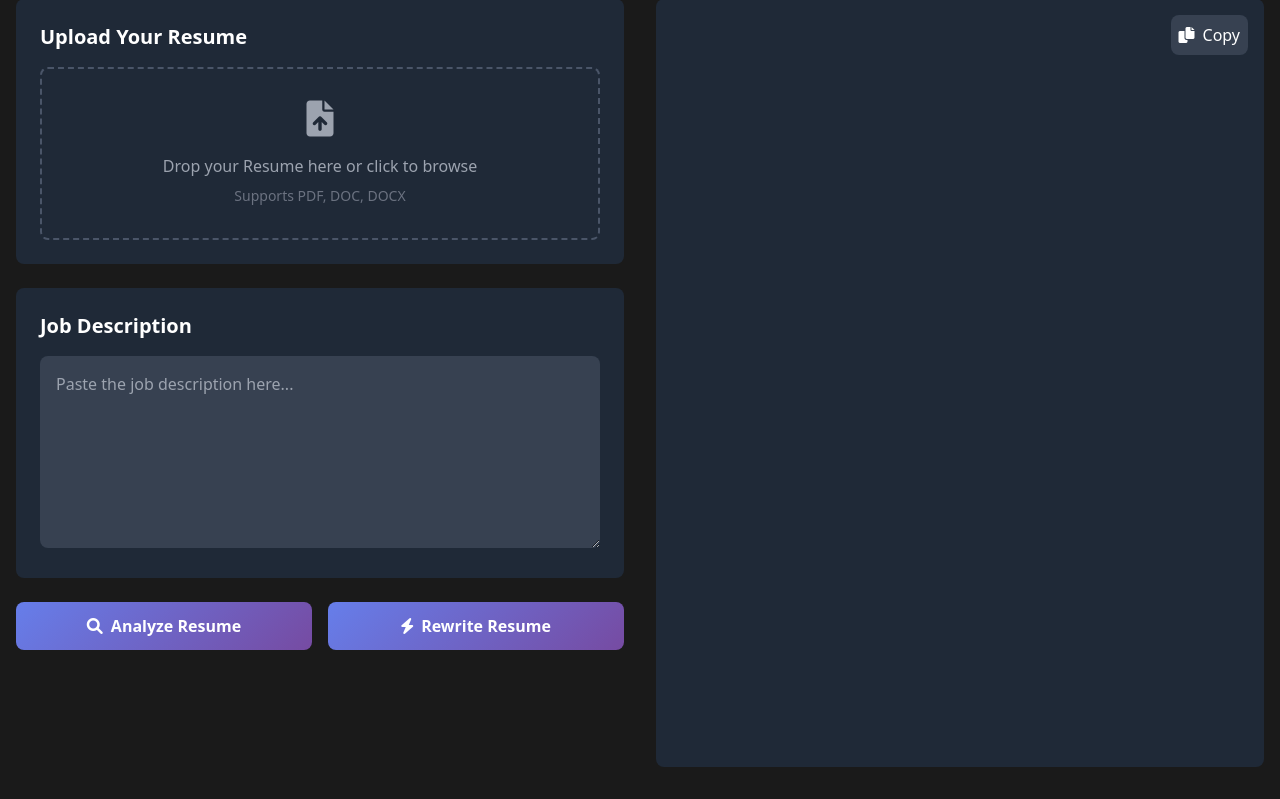
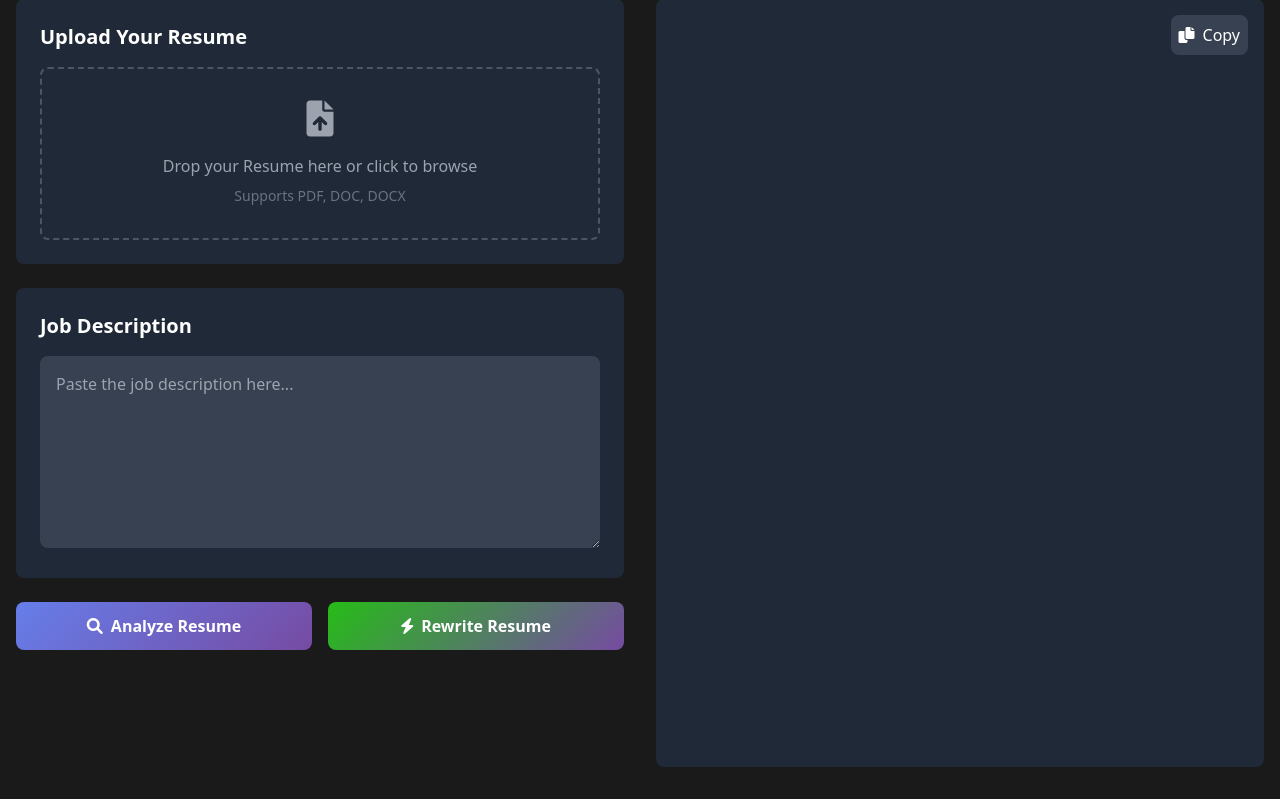
Before and after one commit to DigitaTransforma/cv-agent, a Flask app: page / in a window 1280 px wide. Shown: the part 133-932 px from the top of the page. Run offline with Flask 3, Linux system fonts and the light colour scheme; some libraries are stand-ins or nearby versions.

Commit message:
UI Improvements

```diff
--- a/templates/index.html
+++ b/templates/index.html
@@ -59,6 +59,11 @@
             transform: translateY(-2px);
             box-shadow: 0 4px 12px rgba(102, 126, 234, 0.25);
         }
+
+        button#optimize-btn {
+            background: linear-gradient(135deg, #26bc17 0%, #764ba2 100%) !important;
+        }
+
         #response-area h1 {
             font-size: 1.8em;
             font-weight: bold;
```
